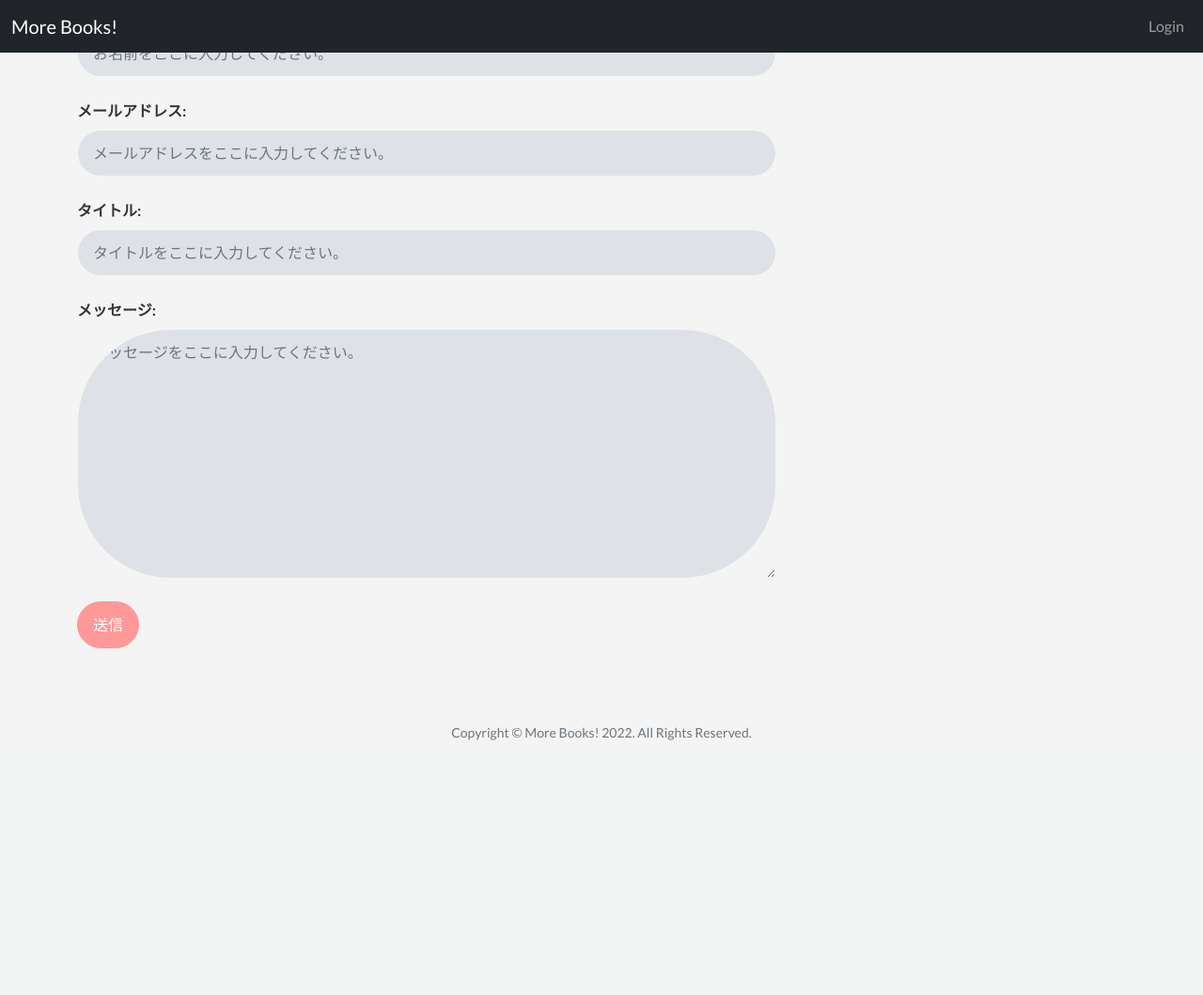
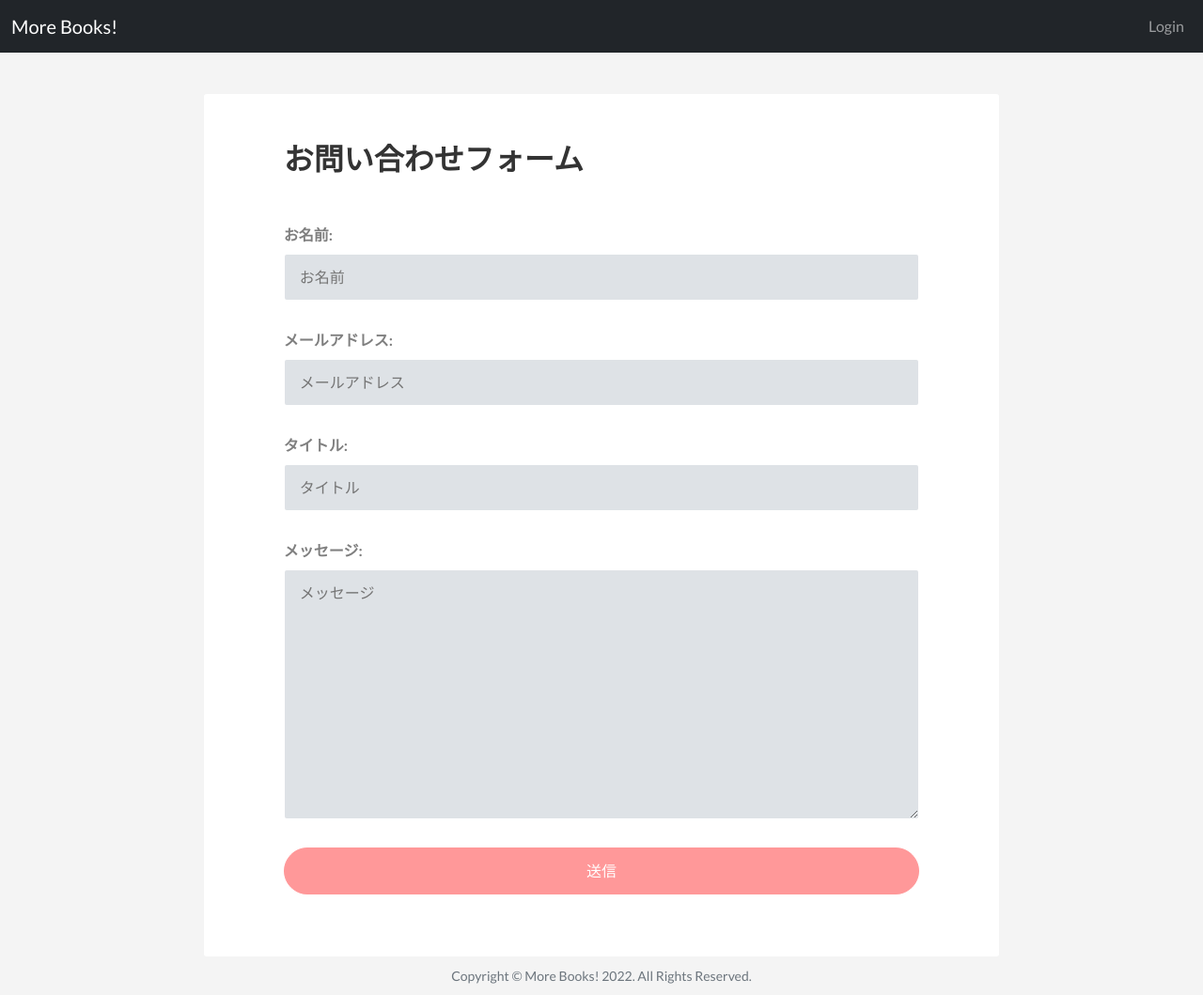
Before and after one commit to ka113private/more_books, a Django app: page /inquiry/ in a window 1280 px wide. Shown: the whole page at 94% size. Before the commit the page ends 788 px from the top, so only its background shows below. Run offline with Django 3.2, Linux system fonts and the light colour scheme; parts of the project's set-up code (start-up, migrations or seed data) failed here and were passed over; some libraries are stand-ins or nearby versions.

Commit message:
[fix]お問い合わせページのUI

```diff
--- a/books/forms.py
+++ b/books/forms.py
@@ -13,21 +13,21 @@ class InquiryForm(forms.Form):
     def __init__(self, *args, **kwargs):
         super().__init__(*args, **kwargs)
 
-        self.fields['name'].widget.attrs['class'] = 'form-control'
+        self.fields['name'].widget.attrs['class'] = 'form-control-inquiry'
         self.fields['name'].widget.attrs['placeholder'] \
-            = 'お名前をここに入力してください。'
+            = 'お名前'
 
-        self.fields['email'].widget.attrs['class'] = 'form-control'
+        self.fields['email'].widget.attrs['class'] = 'form-control-inquiry'
         self.fields['email'].widget.attrs['placeholder'] \
-            = 'メールアドレスをここに入力してください。'
+            = 'メールアドレス'
 
-        self.fields['title'].widget.attrs['class'] = 'form-control'
+        self.fields['title'].widget.attrs['class'] = 'form-control-inquiry'
         self.fields['title'].widget.attrs['placeholder'] \
-            = 'タイトルをここに入力してください。'
+            = 'タイトル'
 
-        self.fields['message'].widget.attrs['class'] = 'form-control'
+        self.fields['message'].widget.attrs['class'] = 'form-control-inquiry'
         self.fields['message'].widget.attrs['placeholder'] \
-            = 'メッセージをここに入力してください。'
+            = 'メッセージ'
 
     def send_email(self):
         name = self.cleaned_data['name']
--- a/books/templates/inquiry.html
+++ b/books/templates/inquiry.html
@@ -5,24 +5,29 @@
 {% block active_inquiry %}active{% endblock %}
 
 {% block contents %}
-<div class="container">
-    <div class="my-div-style">
+<div class="container-inquiry">
+    <div class="row">
+        <div class="col-md-8 col-12 mx-auto">
+            <div class="content-aria">
+                <div class="inquiry-items">
+                    <h2 class="inquiry-title">お問い合わせフォーム</h2>
                     <form method="post">
                         {% csrf_token %}
 
                         {{ form.non_field_errors }}
 
                         {% for field in form %}
-            <div class="mb-4 col-8">
                             <label for="{{ field.id_for_label }}" class="form-label">
                                 <strong>{{ field.label_tag }}</strong>
                             </label>
                             {{ field }}
                             {{ field.errors }}
-            </div>
                         {% endfor %}
-            <button class="btn btn-primary" type="submit">送信</button>
+                        <button class="btn btn-primary btn-inquiry" type="submit">送信</button>
                     </form>
                 </div>
             </div>
+        </div>
+    </div>
+</div>
 {% endblock %}
--- a/static/css/mystyle.css
+++ b/static/css/mystyle.css
@@ -568,3 +568,42 @@ detail page
     margin: 0 10px 5px 0;
 	line-height: 1;
 }
+
+/*
+問い合わせページ
+*/
+
+.container-inquiry{
+    margin-top: 100px;
+}
+
+.inquiry-title {
+    margin-bottom: 50px;
+}
+
+.inquiry-items {
+    margin: 0 auto;
+    width: 80%;
+}
+
+.form-control-inquiry{
+    width: 100%;
+    padding: 0.75rem 1rem;
+    margin-bottom: 30px;
+    font-size: 1rem;
+    font-weight: 400;
+    line-height: 1.5;
+    background-clip: padding-box;
+    -webkit-appearance: none;
+     -moz-appearance: none;
+          appearance: none;
+    border-radius: 3px;
+    transition: border-color 0.15s ease-in-out, box-shadow 0.15s ease-in-out;
+    background-color: var(--gray);
+    color: var(--dark-gray);
+    border: 1px solid transparent;
+}
+
+.btn-inquiry{
+    width: 100%;
+}
```
Lines whose indentation alone changed are shown as unchanged.
